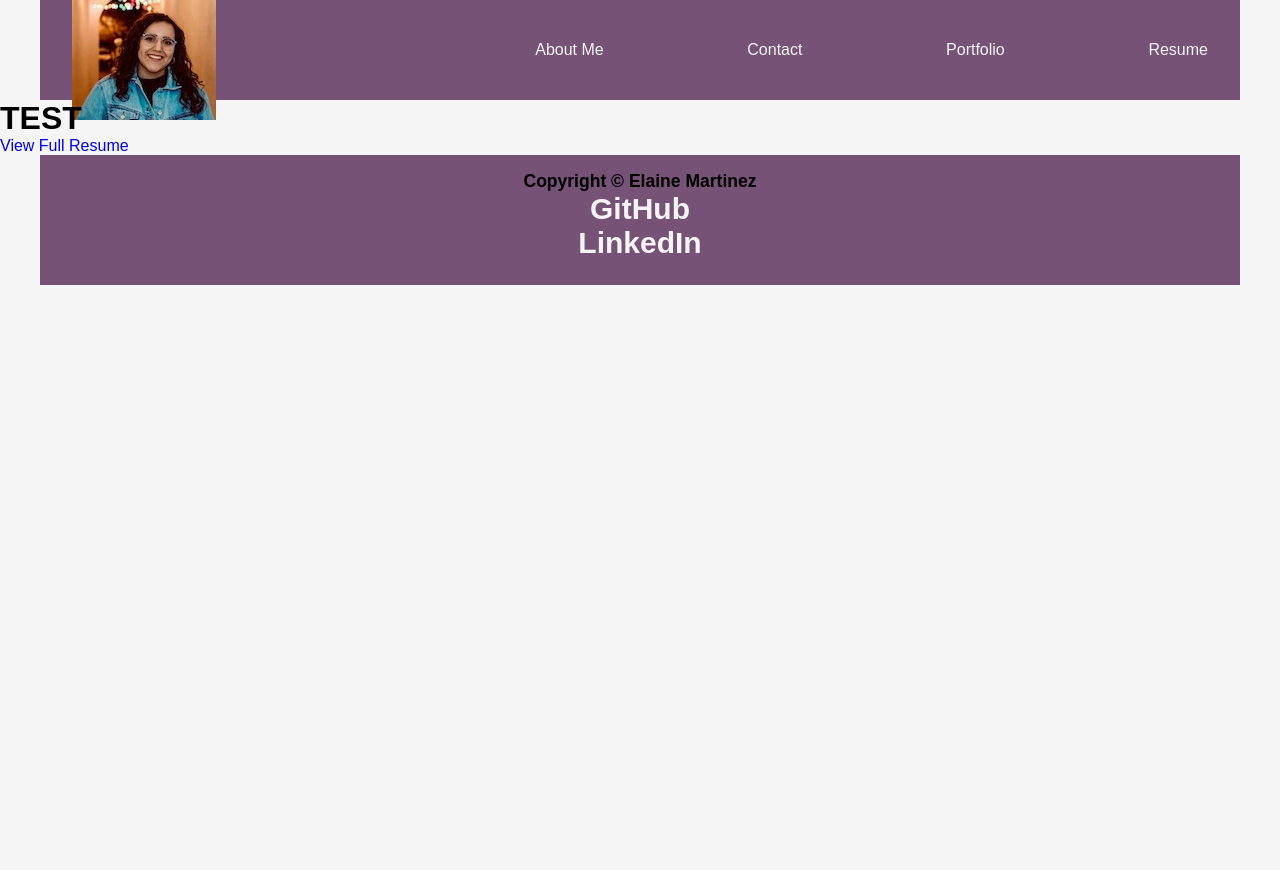
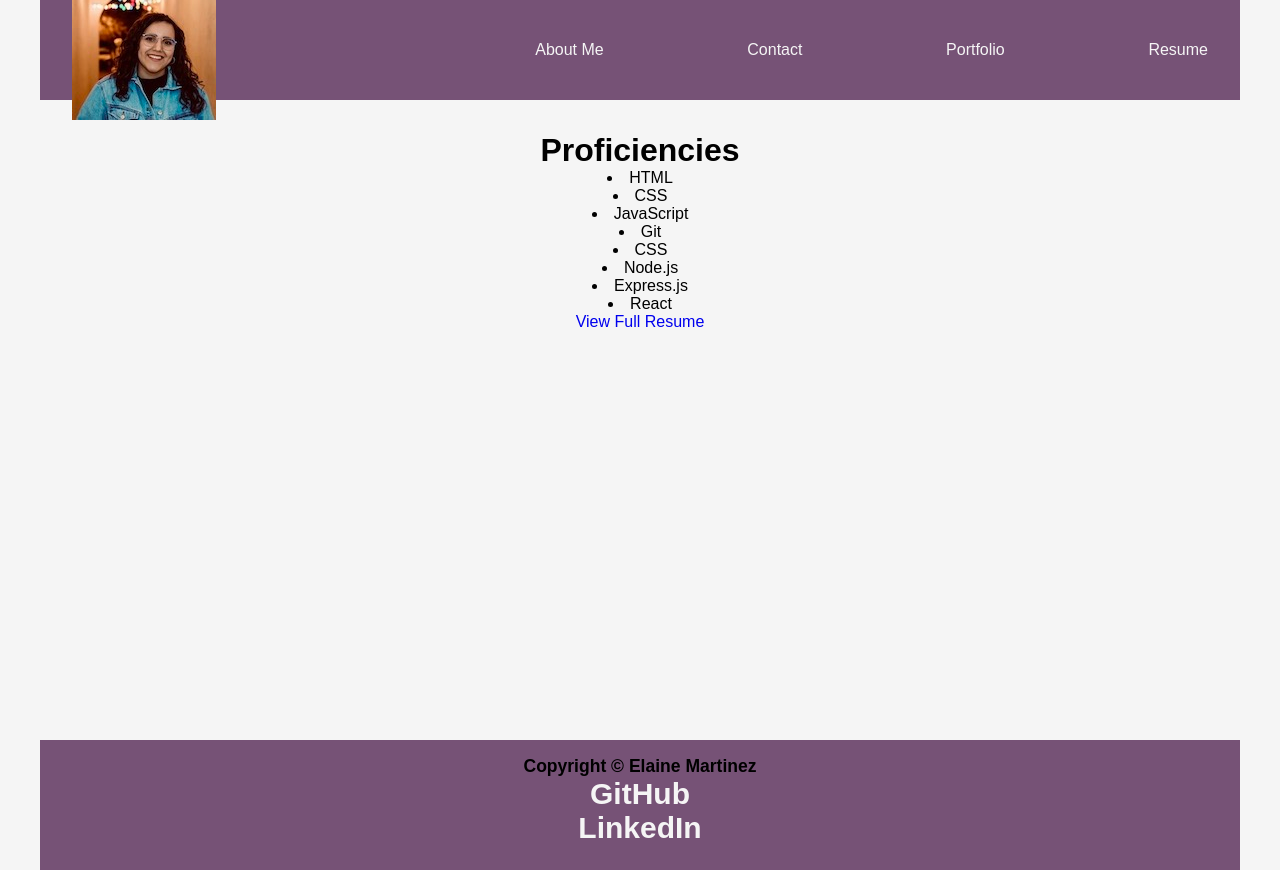
Before and after one commit to elainefmartinez/reactPortfolio, a React (Create React App) app: page /resume in a window 1280 px wide. Before the commit the page ends 800 px from the top, so only its background shows below. Built offline with nearby package versions, Linux system fonts and the light colour scheme; a web font is replaced by a local one.

Commit message:
updated proficiencies and style for resume page

```diff
--- a/src/App.css
+++ b/src/App.css
@@ -1,3 +1,10 @@
 .App {
-    text-align: center;
+    height: 80vh;
+    width: 100 vw;
+    padding: 2rem;
+    font-size: 2rem;
+    font-weight: 100;
+    display: flex;
+    flex-direction: column;
+
 }
--- /dev/null
+++ b/src/components/pages/Resume.css
@@ -0,0 +1,19 @@
+.resume {
+    height:calc(80vh - 4rem);
+    width: 100vw;
+    max-width: 50 rem;
+    margin: 0 auto;
+    align-content: center;
+    text-align: center;
+
+}
+
+.resume {
+    height: 80vh;
+    width: 100 vw;
+    padding: 2rem;
+    font-size: 1rem;
+    font-weight: 100;
+    display: flex;
+    flex-direction: column;
+}
--- a/src/components/pages/Resume.js
+++ b/src/components/pages/Resume.js
@@ -1,11 +1,36 @@
 import React from "react";
 import file from '../../assets/Resume.pdf';
+import './Resume.css';
 
 const Resume = () => {
     return (
-        <div className="pdflink">
-            <h1>TEST</h1>
-            <a className="newre" href ={file}>View Full Resume</a>
+        <div className="resume">
+            <h1>Proficiencies</h1>
+                <li>
+                    HTML
+                </li>
+                <li>
+                    CSS
+                </li>
+                <li>
+                    JavaScript
+                </li>
+                <li>
+                    Git
+                </li>
+                <li>
+                    CSS
+                </li>
+                <li>
+                    Node.js
+                </li>
+                <li>
+                    Express.js
+                </li>
+                <li>
+                    React
+                </li>
+            <a className="resumelink" href ={file}>View Full Resume</a>
         </div>
     );
 }
```
